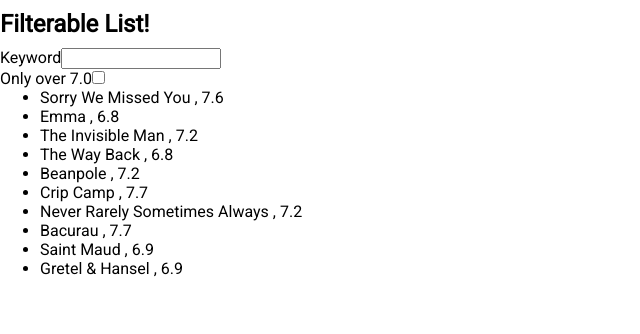
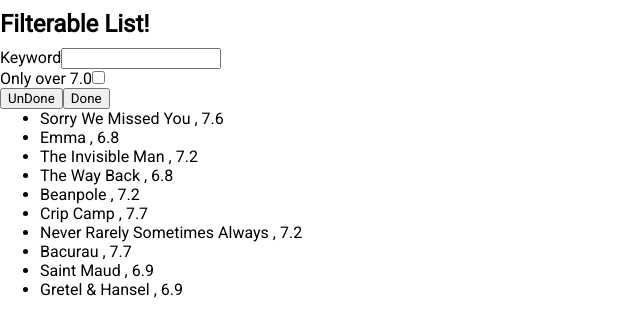
Before and after one commit to NeginSal/MovieList, a React (Create React App) app: page / in a window 1280 px wide. Shown: the top 334 px of the page, without its empty margins (0-640 px from the left). Built offline with nearby package versions, Linux system fonts and the light colour scheme.

Commit message:
add done and undone button

```diff
--- a/src/App.js
+++ b/src/App.js
@@ -1,6 +1,7 @@
 import React, { useEffect, useState } from "react";
 import { getAllMovies } from "./components/Transportlayer";
 import Manager from "./components/Manager";
+import Loading from "./components/Loading";
 
 const App = () => {
   const [movies, setMovies] = useState([]);
@@ -12,6 +13,7 @@ const App = () => {
         id: item.id,
         text: item.name,
         rate: item.rate,
+        done: false,
       }));
       setMovies(movies);
       setLoading(false);
@@ -19,10 +21,8 @@ const App = () => {
   }, []);
 
   if (loading) {
-    return <loading />;
+    return <Loading />;
   }
-  return (
-      <Manager initMovies={movies} />
-  );
+  return <Manager initMovies={movies} />;
 };
 export default App;
--- a/src/components/Details.js
+++ b/src/components/Details.js
@@ -1,14 +1,15 @@
 import { useEffect, useState } from "react";
 import { getMovie } from "./Transportlayer";
+//import Loading from "./Loading"
 
-const Details = ({ id,onClickBack }) => {
-  const [Loading, setLoading] = useState(true);
+const Details = ({ id, onClickBack }) => {
+  const [loading, setLoading] = useState(true);
   const [name, setName] = useState("");
   const [description, setdescription] = useState("");
 
   useEffect(() => {
     fetchAndUpdate(id);
-  }, []);
+  }, );
 
   function fetchAndUpdate(id) {
     setLoading(true);
@@ -20,7 +21,6 @@ const Details = ({ id,onClickBack }) => {
   }
 
   return <div>
-    Loading ? (<Loading/>): (
       <div>
         <h3>Detail</h3>
         <div>
@@ -29,7 +29,6 @@ const Details = ({ id,onClickBack }) => {
           <button onClick={onClickBack}>Back</button>
         </div>
       </div>
-    )
     </div>;
 };
 
--- a/src/components/Manager.js
+++ b/src/components/Manager.js
@@ -7,9 +7,11 @@ const Manager = ({ initMovies }) => {
   const [Keyword, setKeyword] = useState("");
   const [OverSeven, setOverSeven] = useState(false);
   const [filmId, setfilmId] = useState(null);
+  const [mode, setMode] = useState("unDone");
 
   const filterItems = () => {
     return initMovies
+      .filter((item) => (mode === "done" ? item.done : !item.done))
       .filter((item) => item.text.toLowerCase().includes(Keyword.toLowerCase()))
       .filter((item) => (OverSeven ? item.rate > 7 : true));
   };
@@ -32,6 +34,10 @@ const Manager = ({ initMovies }) => {
         overseven={OverSeven}
       />
       <div>
+        <button onClick={() => setMode("unDone")}>UnDone</button>
+        <button onClick={() => setMode("done")}>Done</button>
+      </div>
+      <div>
         <List items={filterItems()} onClick={(id) => setfilmId(id)} />
       </div>
     </>
```
Also changed, not shown: src/components/Loading.js (+12 -0 lines).
